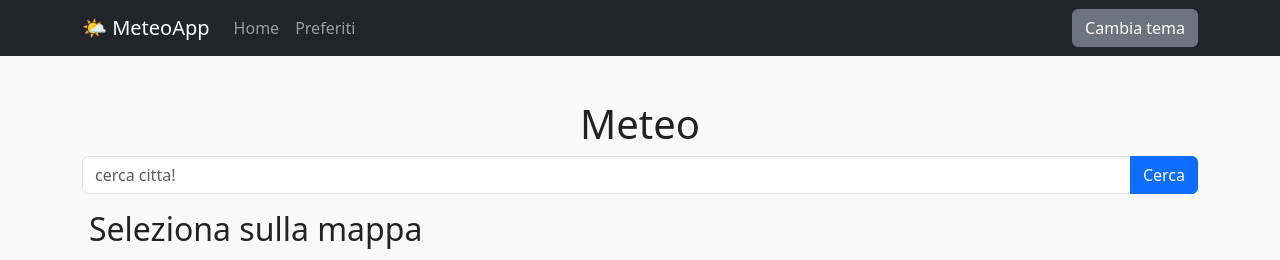
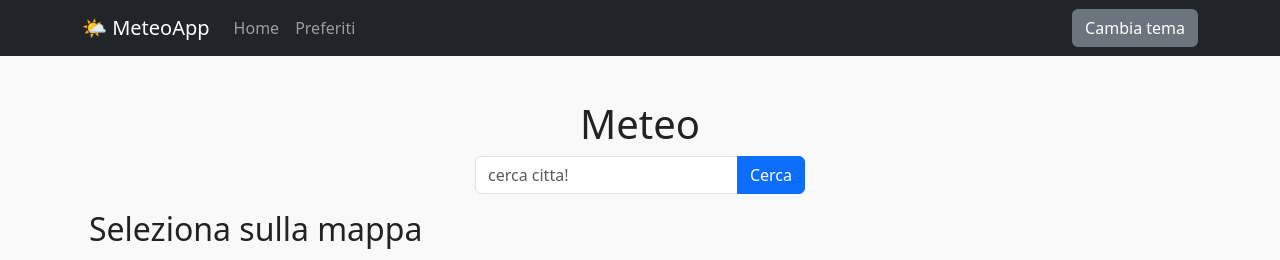
Before and after one commit to matteo2302/meteo-app, a React (Create React App) app: page / in a window 1280 px wide. Shown: the top 260 px of the page. Built offline with nearby package versions, Linux system fonts and the light colour scheme; no server answers.

Commit message:
form visual fixed

```diff
--- a/src/App.css
+++ b/src/App.css
@@ -40,3 +40,7 @@ h1 {
   color: #f5f5f5;
   background: #2c2c2c;
 }
+
+.search-group {
+  width: 330px;
+}
--- a/src/FormMeteo.js
+++ b/src/FormMeteo.js
@@ -1,7 +1,5 @@
 import { useState } from "react"
-import Form from 'react-bootstrap/Form';
-import InputGroup from 'react-bootstrap/InputGroup';
-import Button from 'react-bootstrap/Button';
+import { Form, InputGroup, Button } from 'react-bootstrap';
 
 
 function FormMeteo({ setCoordinate }) {
@@ -25,8 +23,8 @@ function FormMeteo({ setCoordinate }) {
     return (
         <div>
 
-            <form onSubmit={handleSubmit}>
-                <InputGroup className="mb-3">
+            <form onSubmit={handleSubmit} className="d-flex justify-content-center">
+                <InputGroup className="mb-3 search-group">
                     <Form.Control
                         placeholder="cerca citta!"
                         aria-label="cerca citta!"
```
